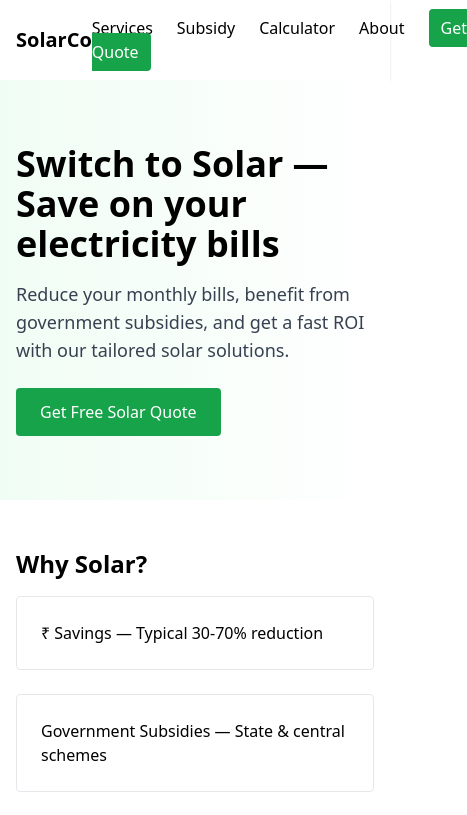
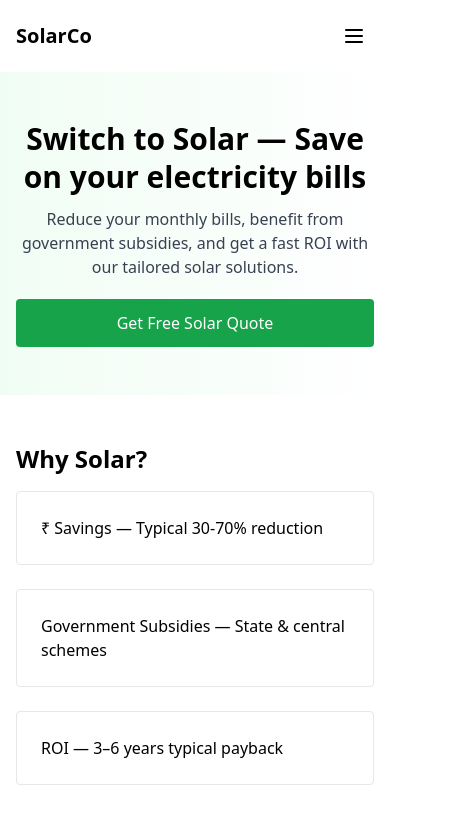
Before and after one commit to thakuramit5464/solar-nextjs, a Next.js app: page / in a window 390 px wide. Shown: the top 815 px of the page, 467 px wide, since content can reach past the window. Built offline with nearby package versions, Linux system fonts and the light colour scheme.

Commit message:
Added responsiveness

```diff
--- a/components/ContactForm.tsx
+++ b/components/ContactForm.tsx
@@ -6,7 +6,7 @@ export default function ContactForm() {
     const [phone, setPhone] = useState('')
     const [message, setMessage] = useState('')
     return (
-        <form className="space-y-4 max-w-xl">
+        <form className="space-y-4 w-full max-w-xl">
             <div>
                 <label className="block text-sm">Name</label>
                 <input value={name} onChange={e => setName(e.target.value)} className="w-full border p-2 rounded" />
--- a/components/Header.tsx
+++ b/components/Header.tsx
@@ -1,11 +1,25 @@
+"use client"
 import Link from 'next/link'
+import { useState } from 'react'
 
 export default function Header() {
+    const [open, setOpen] = useState(false)
     return (
         <header className="bg-white shadow">
             <div className="container flex items-center justify-between py-4">
                 <Link href="/" className="text-xl font-bold">SolarCo</Link>
-                <nav className="space-x-6">
+
+                <button
+                    className="md:hidden p-2 rounded hover:bg-gray-100"
+                    aria-label="Toggle menu"
+                    onClick={() => setOpen(!open)}
+                >
+                    <svg width="24" height="24" fill="none" viewBox="0 0 24 24" stroke="currentColor">
+                        <path strokeWidth="2" strokeLinecap="round" strokeLinejoin="round" d="M4 6h16M4 12h16M4 18h16" />
+                    </svg>
+                </button>
+
+                <nav className="hidden md:flex items-center space-x-6">
                     <Link href="/services">Services</Link>
                     <Link href="/subsidy">Subsidy</Link>
                     <Link href="/calculator">Calculator</Link>
@@ -13,6 +27,19 @@ export default function Header() {
                     <Link href="/contact" className="ml-4 text-white bg-green-600 px-3 py-2 rounded">Get Quote</Link>
                 </nav>
             </div>
+
+            {/* Mobile menu */}
+            {open && (
+                <div className="md:hidden border-t">
+                    <div className="container py-3 space-y-2">
+                        <Link href="/services" className="block">Services</Link>
+                        <Link href="/subsidy" className="block">Subsidy</Link>
+                        <Link href="/calculator" className="block">Calculator</Link>
+                        <Link href="/about" className="block">About</Link>
+                        <Link href="/contact" className="block text-white bg-green-600 px-3 py-2 rounded inline-block">Get Quote</Link>
+                    </div>
+                </div>
+            )}
         </header>
     )
 }
--- a/components/Hero.tsx
+++ b/components/Hero.tsx
@@ -3,13 +3,15 @@ import { motion } from 'framer-motion'
 
 export default function Hero({ title, subtitle, cta }: { title: string; subtitle: string; cta: string }) {
     return (
-        <section className="bg-gradient-to-r from-green-50 to-white py-16">
+        <section className="bg-gradient-to-r from-green-50 to-white py-12 md:py-16">
             <div className="container">
                 <motion.div initial={{ opacity: 0, y: 10 }} animate={{ opacity: 1, y: 0 }}>
-                    <h1 className="text-4xl md:text-5xl font-bold mb-4">{title}</h1>
-                    <p className="text-lg text-gray-700 mb-6">{subtitle}</p>
-                    <div>
-                        <a href="/contact" className="inline-block bg-green-600 text-white px-6 py-3 rounded">{cta}</a>
+                    <div className="text-center md:text-left">
+                        <h1 className="text-3xl sm:text-4xl md:text-5xl font-bold mb-3 leading-tight">{title}</h1>
+                        <p className="text-base sm:text-lg text-gray-700 mb-5 max-w-2xl mx-auto md:mx-0">{subtitle}</p>
+                        <div>
+                            <a href="/contact" className="block md:inline-block w-full md:w-auto bg-green-600 text-white px-6 py-3 rounded text-center">{cta}</a>
+                        </div>
                     </div>
                 </motion.div>
             </div>
```
